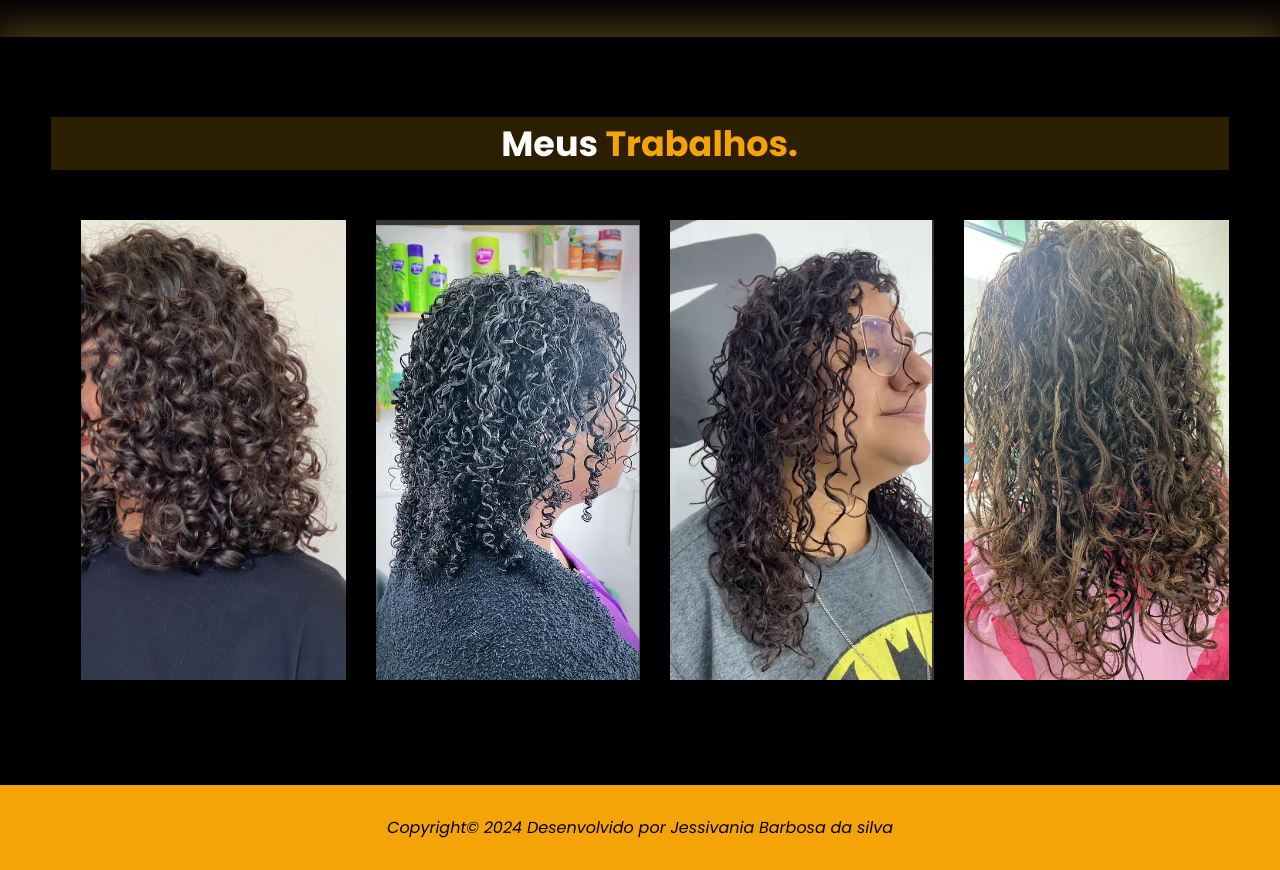
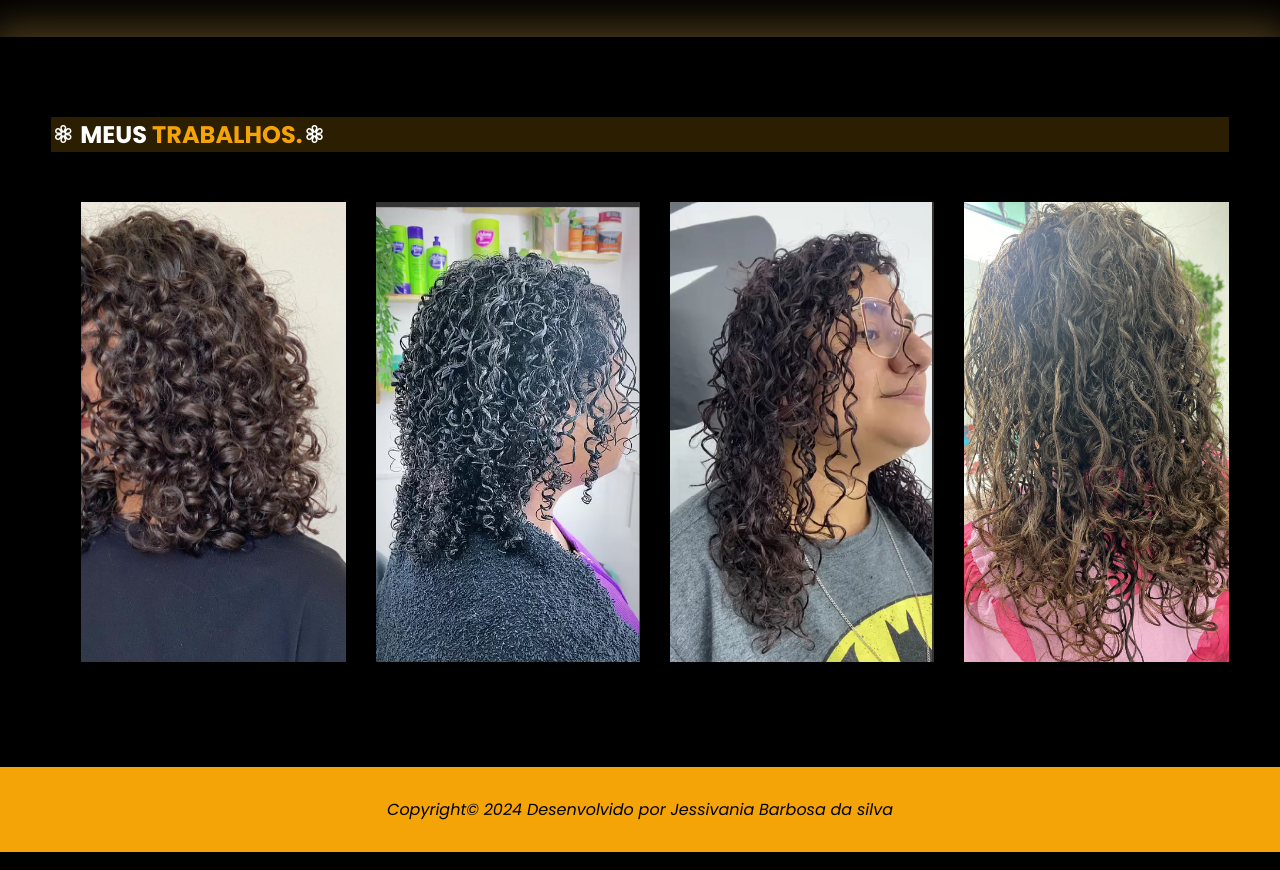
Before and after one commit to Vania1996/healceHair, a plain HTML site: page index.html in a window 1280 px wide. Shown: the part 2501-3371 px from the top of the page. Drawn offline with nearby package versions, Linux system fonts and the light colour scheme.

Commit message:
potinhos

```diff
--- a/index.html
+++ b/index.html
@@ -179,7 +179,7 @@
 
         <section class="portiforio">
             <div class="interface">
-                <div id="meus-trabalhos1"class="meus-trabalhos"><h1 style="margin-left: 450px; font-size: 35px;" id="titulo-meus-trabalhos" class="titulo">Meus <span> Trabalhos.</span></h1></div>
+                <div id="meus-trabalhos1"class="meus-trabalhos"><h1 style="right: 10px;" class="titulo"> <i class="bi bi-flower3"></i> MEUS <span> TRABALHOS.</span><i class="bi bi-flower3"></i></h1></div>
                 <br>
                 <br>
                 <div class="flex">
```
